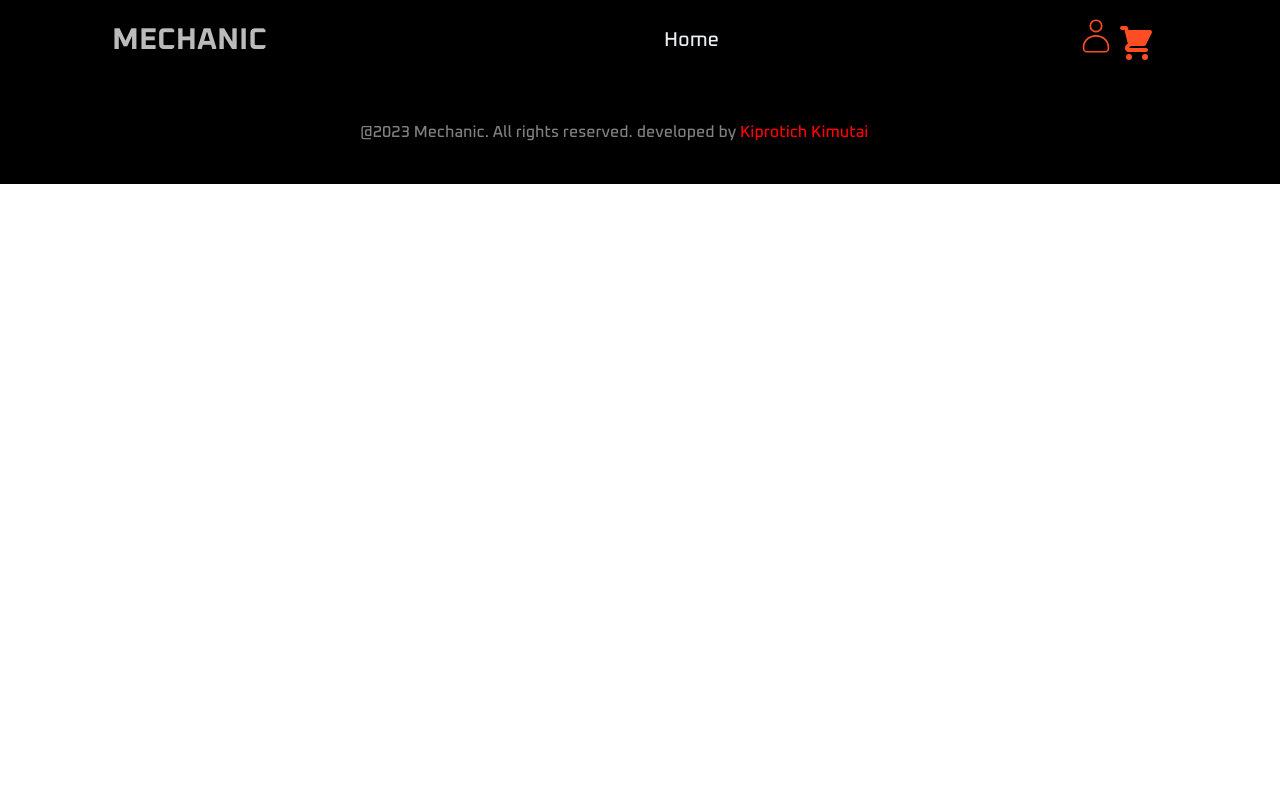
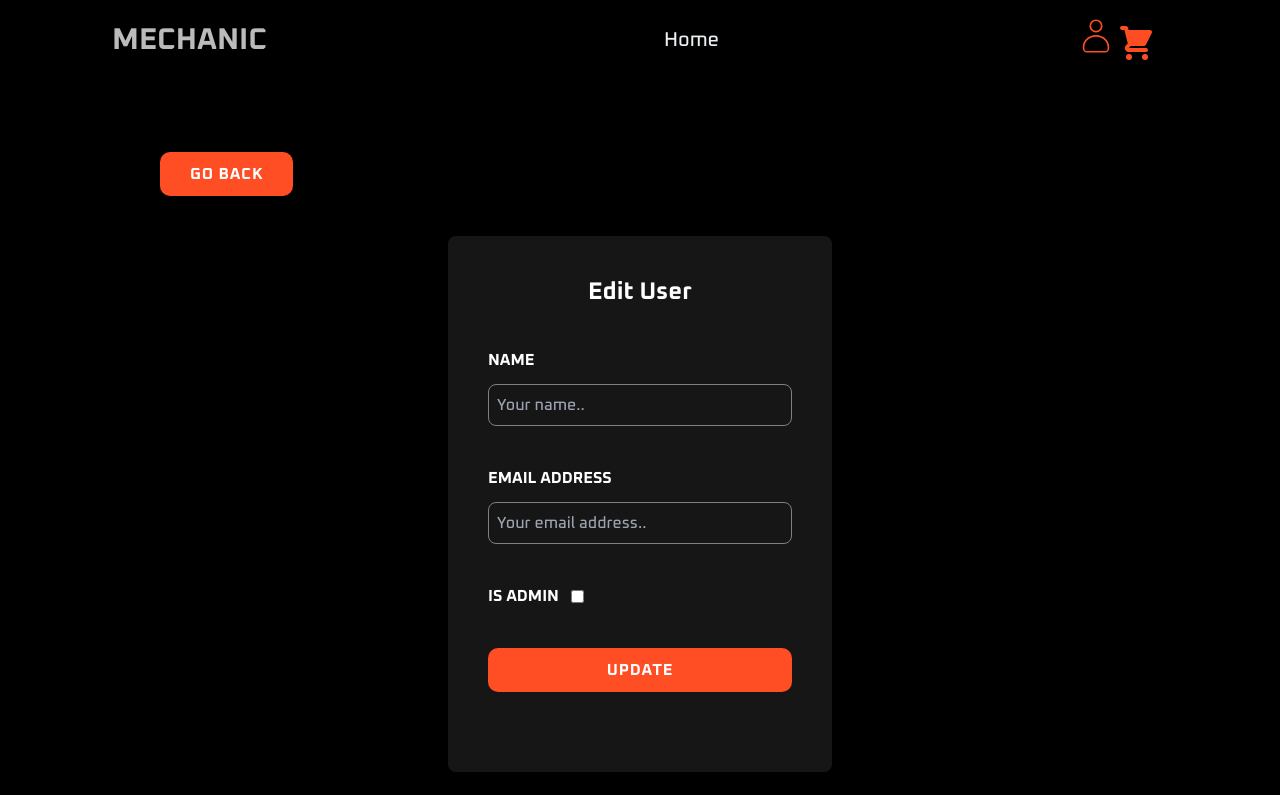
Before and after one commit to Kimutai01/mechanical-ecommerce, a React (Vite) app: page /admin/user/1/edit in a window 1280 px wide. Shown: the top 795 px of the page. Built offline with nearby package versions, Linux system fonts and the light colour scheme.

Commit message:
User edit slice

```diff
--- a/src/App.jsx
+++ b/src/App.jsx
@@ -13,6 +13,7 @@ import Payment from "./pages/Payment";
 import PlaceOrder from "./pages/PlaceOrder";
 import Order from "./pages/Order";
 import UsersList from "./components/UsersList";
+import UserEdit from "./pages/UserEdit";
 
 function App() {
   return (
@@ -30,6 +31,7 @@ function App() {
         <Route path="/placeorder" element={<PlaceOrder />} />
         <Route path="/order/:id" element={<Order />} />
         <Route path="/admin/userlist" element={<UsersList />} />
+        <Route path="/admin/user/:id/edit" element={<UserEdit />} />
       </Routes>
       <Footer />
     </>
--- a/src/components/UsersList.jsx
+++ b/src/components/UsersList.jsx
@@ -2,7 +2,12 @@ import React, { useState, useEffect } from "react";
 import { useSelector, useDispatch } from "react-redux";
 import { ToastContainer, toast } from "react-toastify";
 import { useLocation, useNavigate } from "react-router-dom";
-import { getAllUsers, selectUsers, selectUser } from "../features/userSlice";
+import {
+  getAllUsers,
+  selectUsers,
+  selectUser,
+  deleteUserById,
+} from "../features/userSlice";
 import { Link } from "react-router-dom";
 
 const UsersList = () => {
@@ -22,13 +27,15 @@ const UsersList = () => {
   }, [dispatch, navigate]);
 
   const deleteHandler = (id) => {
-    if (window.confirm("Are you sure?")) {
-      console.log(id);
+    if (window.confirm("Are you sure you want to delete this user?")) {
+      dispatch(deleteUserById(id));
+
       toast.success("User Deleted Successfully", {
         position: "top-center",
         autoClose: 5000,
         hideProgressBar: false,
         closeOnClick: true,
+        draggable: true,
       });
     }
   };
--- a/src/features/userSlice.js
+++ b/src/features/userSlice.js
@@ -70,6 +70,24 @@ export const getAllUsers = () => async (dispatch, getState) => {
   }
 };
 
+export const deleteUserById = (id) => async (dispatch, getState) => {
+  try {
+    const {
+      user: { user },
+    } = getState();
+    const token = user.token;
+    const config = {
+      headers: {
+        Authorization: `Bearer ${token}`,
+      },
+    };
+    await axios.delete(`http://127.0.0.1:8000/api/users/delete/${id}/`, config);
+    dispatch(deleteUser(id));
+  } catch (error) {
+    console.error("Error deleting user:", error);
+  }
+};
+
 export const logoutUser = () => (dispatch) => {
   localStorage.removeItem("userInfo");
   dispatch(logout());
@@ -92,12 +110,16 @@ const userSlice = createSlice({
     getUsers: (state, action) => {
       state.users = action.payload;
     },
+    deleteUser: (state, action) => {
+      state.users = state.users.filter((user) => user.id !== action.payload);
+    },
   },
 });
 
 export default userSlice.reducer;
 export const { loginSuccess, logout, registerSuccess } = userSlice.actions;
 export const { getUsers } = userSlice.actions;
+export const { deleteUser } = userSlice.actions;
 
 export const selectUser = (state) => state.user.user;
 export const selectUsers = (state) => state.user.users;
--- a/src/pages/Profile.jsx
+++ b/src/pages/Profile.jsx
@@ -65,7 +65,7 @@ const Profile = () => {
     if (!user) {
       navigate("/login");
     } else {
-      if (!userDetails.name) {
+      if (!userDetails.name || user._id !== userDetails._id) {
         dispatch(getUserDetails("profile"));
       } else {
         setName(userDetails.name);
--- /dev/null
+++ b/src/pages/UserEdit.jsx
@@ -0,0 +1,119 @@
+import React, { useState, useEffect } from "react";
+import { useSelector, useDispatch } from "react-redux";
+import { ToastContainer, toast } from "react-toastify";
+import { useLocation, useNavigate } from "react-router-dom";
+import { selectUser } from "../features/userSlice";
+import { register } from "../features/userSlice";
+import { useParams } from "react-router-dom";
+
+import { Link, redirect } from "react-router-dom";
+import { getUserDetails, selectUserDetails } from "../features/profileSlice";
+
+const UserEdit = () => {
+  const { id } = useParams();
+  const [name, setName] = useState("");
+  const [email, setEmail] = useState("");
+  const [admin, setAdmin] = useState(false);
+  const [message, setMessage] = useState(null);
+
+  const location = useLocation();
+  const navigate = useNavigate();
+
+  const submitHandler = (e) => {
+    if (password !== confirmPassword) {
+      setMessage("Passwords do not match");
+    } else {
+      e.preventDefault();
+      dispatch(register(name, email, password));
+    }
+  };
+  toast.error(message, {
+    position: "top-center",
+    autoClose: 5000,
+    hideProgressBar: false,
+    closeOnClick: true,
+    draggable: true,
+  });
+  const dispatch = useDispatch();
+  const user = useSelector(selectUserDetails);
+  useEffect(() => {
+    if (!user.name || user._id !== id) {
+      dispatch(getUserDetails(id));
+    }
+    setName(user.name);
+    setEmail(user.email);
+    setAdmin(user.isAdmin);
+  }, [dispatch, id, user]);
+  return (
+    <div className="bg-[#000] pt-28">
+      <Link to="/admin/userslist">
+        <button className="why-btn ml-40  mt-10 mb-10 ">
+          <h1 className="font-bold">Go Back</h1>
+        </button>
+      </Link>
+
+      {message && <ToastContainer />}
+      <div className="bg-[#161616] mx-auto w-[30%] px-10 rounded-lg pb-10">
+        <h1 className="text-[#fff] text-center font-bold text-2xl pt-10">
+          Edit User
+        </h1>
+        <div className="flex justify-center md:flex-row gap-5 pt-10">
+          <div className="flex flex-col w-full">
+            <label for="name" className="text-white mb-3 uppercase font-bold">
+              Name
+            </label>
+            <input
+              type="text"
+              id="email"
+              name="name"
+              value={name}
+              onChange={(e) => setName(e.target.value)}
+              placeholder="Your name.."
+              className="bg-[#161616] text-white border-[grey] border-[1px] rounded-lg p-2 font-medium focus:outline-none focus:border-[#ff4d24]"
+            />
+          </div>
+        </div>
+        <div className="flex justify-center md:flex-row gap-5 pt-10">
+          <div className="flex flex-col w-full">
+            <label for="email" className="text-white mb-3 uppercase font-bold">
+              Email Address
+            </label>
+            <input
+              type="text"
+              id="email"
+              name="email"
+              value={email}
+              onChange={(e) => setEmail(e.target.value)}
+              placeholder="Your email address.."
+              className="bg-[#161616] text-white border-[grey] border-[1px] rounded-lg p-2 font-medium focus:outline-none focus:border-[#ff4d24]"
+            />
+          </div>
+        </div>
+        <div className="flex justify-center md:flex-row mt-10 gap-5">
+          <div className="flex flex-row items-center w-full gap-3">
+            <label for="admin" className="text-white  uppercase font-bold ">
+              Is Admin
+            </label>
+            <input
+              type="checkbox"
+              id="admin"
+              name="admin"
+              checked={admin}
+              onChange={(e) => setAdmin(e.target.checked)}
+              className="bg-[#161616] text-white border-[grey] border-[1px] rounded-lg p-2 font-medium focus:outline-none focus:border-[#ff4d24]"
+            />
+          </div>
+        </div>
+
+        <button
+          className="why-btn  w-full mt-10 mb-10 "
+          onClick={(e) => submitHandler(e)}
+        >
+          <h1 className="font-bold">Update</h1>
+        </button>
+      </div>
+    </div>
+  );
+};
+
+export default UserEdit;
```
